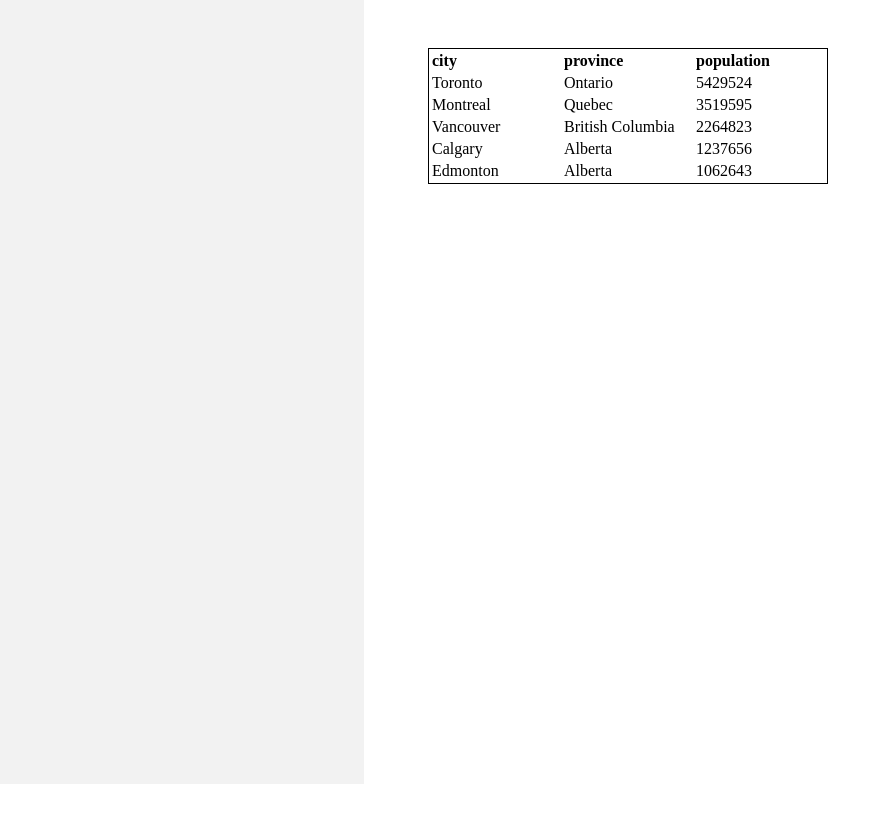
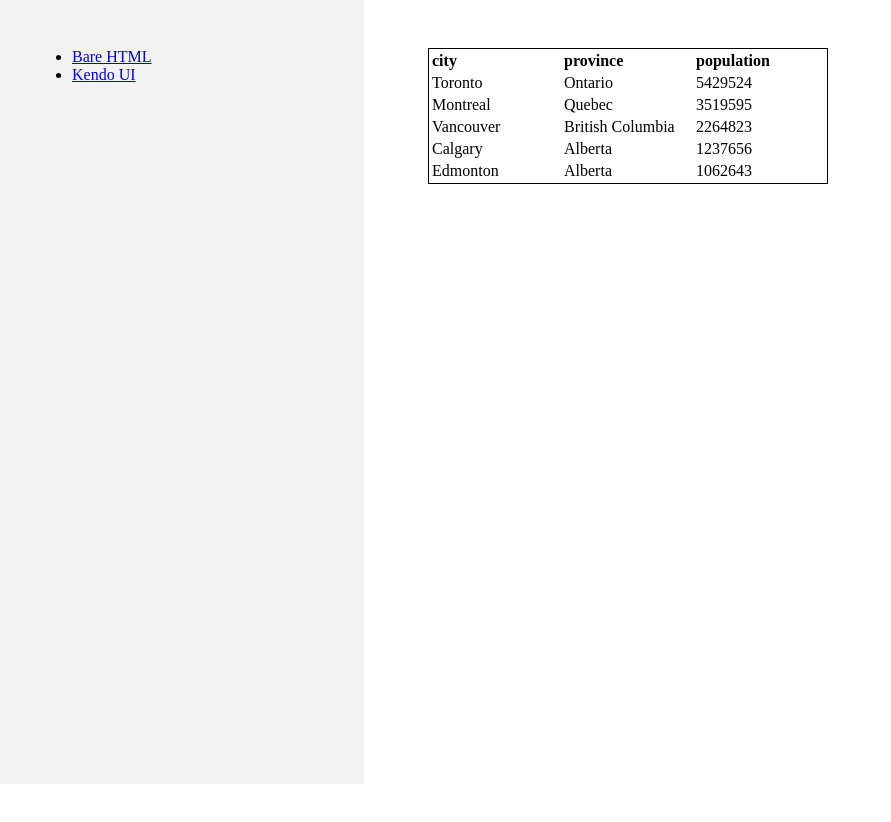
Before and after one commit to alexstromboli/DiversifiedUiLibraries, a React app: page / in a window 1280 px wide. Shown: the top 822 px of the page, without its empty margins (0-891 px from the left). Built offline with nearby package versions, Linux system fonts and the light colour scheme.

Commit message:
Mode menu draft

```diff
--- a/src/app.tsx
+++ b/src/app.tsx
@@ -3,16 +3,39 @@ import ReactDOM from 'react-dom';
 
 import { List, Data } from './data';
 
-class App extends React.Component<List, any>
+enum Mode
 {
+  BareHtml,
+  KendoUI
+}
+
+class AppState
+{
+  current: Mode
+}
+
+class App extends React.Component<List, AppState>
+{
+  state = {
+    current: Mode.BareHtml
+  };
+
   render ()
   {
     return [
       <div id="left_panel" style={{float: "left", width: "300px", height: "90vh", padding: "2em", backgroundColor: "#f2f2f2"}}>
+        <ul>
+          <li><a href="#" onClick={e => this.setState ({...this.state, current: Mode.BareHtml})}>Bare HTML</a></li>
+          <li><a href="#" onClick={e => this.setState ({...this.state, current: Mode.KendoUI})}>Kendo UI</a></li>
+        </ul>
       </div>,
 
       <div id="demo" style={{height: "100vh", overflow: "hidden", position: "relative", padding: "3em 4em"}}>
-        <style>{"table{border:1px solid black;} table td {width: 8em}"}</style>
+        {
+          this.state.current == Mode.BareHtml
+          ?
+            [
+              <style>{"table {border:1px solid black;} table td {width: 8em}"}</style>,
               <table>
                   <tr>
                     <td><b>city</b></td>
@@ -28,6 +51,9 @@ class App extends React.Component<List, any>
                   )
                 }
               </table>
+            ]
+          : <div>none</div>
+        }
       </div>
     ]
   }
```
Lines whose indentation alone changed are shown as unchanged.
